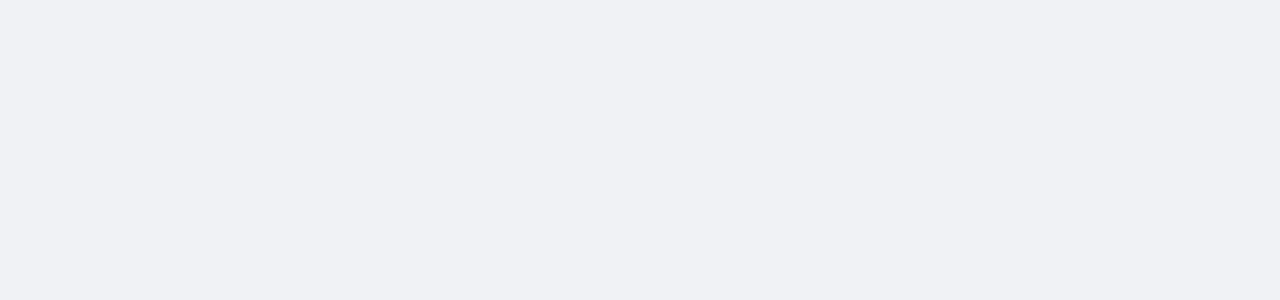
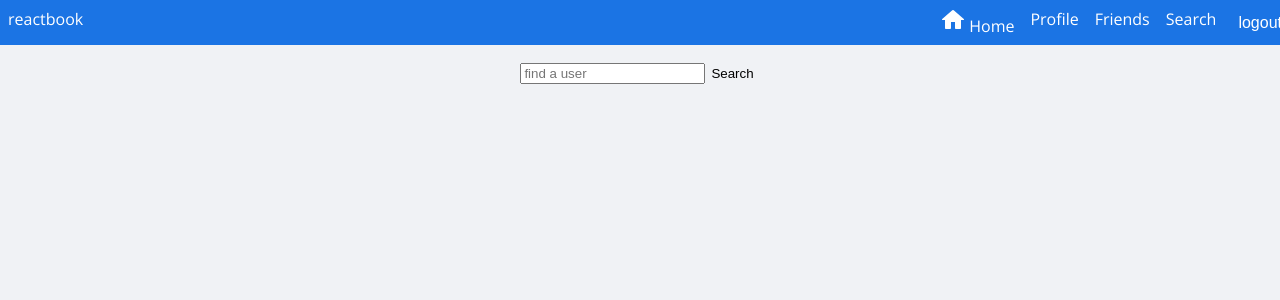
Before and after one commit to lkong01/social-app-frontend, a React (Create React App) app: page /search in a window 1280 px wide. Before the commit this address had no page. Shown: the top 300 px of the page. Built offline with nearby package versions, Linux system fonts and the light colour scheme; the HTML template or start-up script is replaced by a standard one.

Commit message:
Change api call to use proxy in development.

```diff
--- a/src/App.js
+++ b/src/App.js
@@ -12,6 +12,7 @@ import Login from "./components/Login";
 import Signup from "./components/Signup";
 import Friends from "./components/Friends";
 import User from "./components/User";
+import Search from "./components/Search";
 import "./App.css";
 
 function App() {
@@ -24,6 +25,7 @@ function App() {
           <Route path="/friends" element={<Friends />} />
           <Route path="/signup" element={<Signup />} />
           <Route path="/home" element={<Home />} />
+          <Route path="/search" element={<Search />} />
           <Route path="/user/:id" element={<User />} />
           <Route path="/profile" element={<User />} />
         </Routes>
--- a/src/components/Comment.js
+++ b/src/components/Comment.js
@@ -10,12 +10,9 @@ function Comment(props) {
   const [newComment, setNewComment] = useState("");
 
   const fetchComments = async () => {
-    const res = await axios.get(
-      `http://localhost:3000/post/${props.postId}/comments`,
-      {
-        withCredentials: true,
-      }
-    );
+    const res = await axios.get(`/api/post/${props.postId}/comments`, {
+      withCredentials: true,
+    });
     //console.log(res.data.comments);
     setComments(res.data.comments);
   };
@@ -25,7 +22,7 @@ function Comment(props) {
 
     axios({
       method: "post",
-      url: `http://localhost:3000/post/${props.postId}/comment`,
+      url: `/api/post/${props.postId}/comment`,
       data: {
         text: newComment,
         post: props.postId,
@@ -50,10 +47,7 @@ function Comment(props) {
   const handleCommentDelete = (e) => {
     console.log(e.target.value);
     axios
-      .delete(
-        `http://localhost:3000/post/${props.postId}/comment/` +
-          String(e.target.value)
-      )
+      .delete(`/api/post/${props.postId}/comment/` + String(e.target.value))
       .then(function (response) {
         console.log(response);
         fetchComments();
--- a/src/components/Friends.js
+++ b/src/components/Friends.js
@@ -16,12 +16,9 @@ function Friends() {
       return;
     }
 
-    const res = await axios.get(
-      `http://localhost:3000/user/${loggedInUser._id}`,
-      {
-        withCredentials: true,
-      }
-    );
+    const res = await axios.get(`/api/user/${loggedInUser._id}`, {
+      withCredentials: true,
+    });
     console.log(res.data);
     setFriends(res.data.friends);
   };
--- a/src/components/Like.js
+++ b/src/components/Like.js
@@ -7,23 +7,17 @@ function Like(props) {
   const [likes, setLikes] = useState([]);
 
   const fetchLike = async () => {
-    const res = await axios.get(
-      `http://localhost:3000/post/${props.postId}/like`,
-      {
-        withCredentials: true,
-      }
-    );
+    const res = await axios.get(`/api/post/${props.postId}/like`, {
+      withCredentials: true,
+    });
     // console.log(res.data);
     setLike(res.data);
   };
 
   const fetchLikes = async () => {
-    const res = await axios.get(
-      `http://localhost:3000/post/${props.postId}/likes`,
-      {
-        withCredentials: true,
-      }
-    );
+    const res = await axios.get(`/api/post/${props.postId}/likes`, {
+      withCredentials: true,
+    });
     // console.log(res.data);
     setLikes(res.data);
   };
@@ -36,7 +30,7 @@ function Like(props) {
 
     axios({
       method,
-      url: `http://localhost:3000/post/${props.postId}/like`,
+      url: `/api/post/${props.postId}/like`,
       data: {},
       withCredentials: true,
     })
--- a/src/components/Login.js
+++ b/src/components/Login.js
@@ -28,7 +28,7 @@ function Login(props) {
 
     axios({
       method: "post",
-      url: "http://127.0.0.1:3000/login",
+      url: "/api/login",
       data,
       withCredentials: true,
     })
--- a/src/components/Nav.js
+++ b/src/components/Nav.js
@@ -1,19 +1,23 @@
 import axios from "axios";
 import "../styles/Home.css";
+import HomeIcon from "./images/icons8-home.svg";
+import "../styles/Nav.css";
 
 function Nav() {
   return (
     <nav>
       <a href="/home">reactbook</a>
       <div className="nav-main">
-        <a href="/home">Home</a>
+        <a href="/home">
+          <img className="home-icon" src={HomeIcon} alt="home-icon" /> Home
+        </a>
         <a href="/profile">Profile</a>
         <a href="/friends">Friends</a>
-        <a href="/home">Search</a>
-        <a href="/home">Setting</a>
+        <a href="/search">Search</a>
+        {/* <a href="/home">Setting</a> */}
         <button
           onClick={() =>
-            axios.get("http://localhost:3000" + "/logout").then((res) => {
+            axios.get("/api/logout").then((res) => {
               console.log(res.data);
               localStorage.clear();
               window.location.href = "/login";
--- a/src/components/Posts.js
+++ b/src/components/Posts.js
@@ -14,7 +14,7 @@ function Posts(props) {
   const [postImage, setPostImage] = useState();
 
   const fetchPosts = async () => {
-    const res = await axios.get("http://localhost:3000/posts/", {
+    const res = await axios.get("/api/posts/", {
       withCredentials: true,
     });
     // console.log(res.data);
@@ -33,7 +33,7 @@ function Posts(props) {
     }
     axios({
       method: "post",
-      url: "http://localhost:3000/post",
+      url: "/api/post",
       data: formData,
       withCredentials: true,
     })
@@ -56,7 +56,7 @@ function Posts(props) {
   const handlePostDelete = (e) => {
     console.log(e.currentTarget.value);
     axios
-      .delete("http://localhost:3000/post/" + String(e.currentTarget.value))
+      .delete("/api/post/" + String(e.currentTarget.value))
       .then(function (response) {
         console.log(response);
         fetchPosts();
--- /dev/null
+++ b/src/components/Search.js
@@ -0,0 +1,64 @@
+import React, { useEffect, useState } from "react";
+import axios from "axios";
+import Nav from "./Nav";
+
+function Search() {
+  const [results, setResults] = useState([]);
+  const [keyword, setKeyword] = useState("");
+
+  const handleSearch = async (e) => {
+    e.preventDefault();
+    const res = await axios.get(`/api/search/${keyword}`, {
+      withCredentials: true,
+    });
+    console.log(res.data);
+    setResults(res.data);
+  };
+
+  return (
+    <div className="wraper">
+      <Nav></Nav>
+      <div
+        className="search"
+        style={{
+          display: "flex",
+          flexDirection: "column",
+          alignItems: "center",
+          gap: "1rem",
+        }}
+      >
+        <form onSubmit={handleSearch} style={{ margin: "1rem" }}>
+          <input
+            type="text"
+            value={keyword}
+            onChange={(e) => {
+              setKeyword(e.target.value);
+            }}
+            placeholder="find a user"
+          />
+          <button>Search</button>
+        </form>
+
+        {results.map((result) => {
+          return (
+            <div className="result-item post-author">
+              <a href={`http://localhost:3001/user/${result._id}`}>
+                <img src={result.profileImg} alt="profile-img" />
+              </a>
+
+              <div className="name">
+                {" "}
+                <a href={`http://localhost:3001/user/${result._id}`}>
+                  {" "}
+                  {result.firstName} {result.lastName}
+                </a>
+              </div>
+            </div>
+          );
+        })}
+      </div>
+    </div>
+  );
+}
+
+export default Search;
--- a/src/components/Signup.js
+++ b/src/components/Signup.js
@@ -20,7 +20,7 @@ function Signup() {
 
     axios({
       method: "post",
-      url: "http://127.0.0.1:3000/signup",
+      url: "/api/signup",
       data: formData,
       withCredentials: true,
     })
--- a/src/components/User.js
+++ b/src/components/User.js
@@ -23,7 +23,7 @@ function User(props) {
   const handlePostDelete = (e) => {
     console.log(e.currentTarget.value);
     axios
-      .delete("http://localhost:3000/post/" + String(e.currentTarget.value))
+      .delete("/api/post/" + String(e.currentTarget.value))
       .then(function (response) {
         console.log(response);
         fetchUserPosts();
@@ -34,7 +34,7 @@ function User(props) {
   };
 
   const fetchUserPosts = async () => {
-    const res = await axios.get(`http://localhost:3000/user/${id}/posts`, {
+    const res = await axios.get(`/api/user/${id}/posts`, {
       withCredentials: true,
     });
     console.log(res.data);
--- a/src/components/UserInfo.js
+++ b/src/components/UserInfo.js
@@ -13,7 +13,7 @@ function UserInfo(props) {
   const [profileImg, setProfileImg] = useState();
 
   const fetchUser = async () => {
-    const res = await axios.get(`http://localhost:3000/user/${props.userId}`, {
+    const res = await axios.get(`/api/user/${props.userId}`, {
       withCredentials: true,
     });
     // console.log(res.data.profileImg, "img address", res.data);
--- /dev/null
+++ b/src/styles/Nav.css
@@ -0,0 +1,4 @@
+.home-icon{
+    fill: white;
+
+}
```
Also changed, not shown: src/components/images/home.png (added), src/components/images/icons8-home.svg (added).
